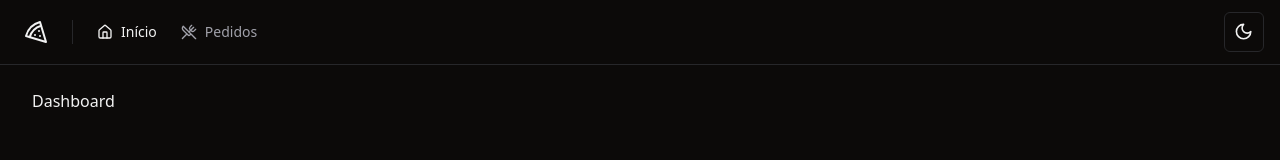
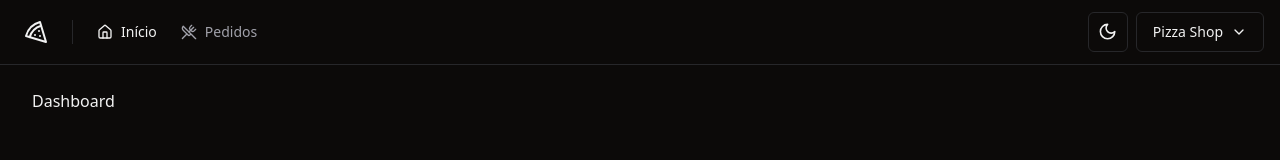
Before and after one commit to kaiquecamposdev/pizza-shop-web, a React (Vite) app: page / in a window 1280 px wide. Shown: the top 160 px of the page. Built offline with nearby package versions, Linux system fonts and the light colour scheme.

Commit message:
feat: create account menu

```diff
--- /dev/null
+++ b/src/components/account-menu.tsx
@@ -0,0 +1,45 @@
+import { Building, ChevronDown, LogOut } from 'lucide-react'
+
+import { Button } from './ui/button'
+import {
+  DropdownMenu,
+  DropdownMenuContent,
+  DropdownMenuItem,
+  DropdownMenuLabel,
+  DropdownMenuSeparator,
+  DropdownMenuTrigger,
+} from './ui/dropdown-menu'
+
+export function AccountMenu() {
+  return (
+    <DropdownMenu>
+      <DropdownMenuTrigger asChild>
+        <Button
+          variant="outline"
+          className="flex select-none items-center gap-2"
+        >
+          Pizza Shop
+          <ChevronDown size={16} />
+        </Button>
+      </DropdownMenuTrigger>
+      <DropdownMenuContent>
+        <DropdownMenuLabel className="flex flex-col">
+          <span>Kaique de Campos Monteiro</span>
+          <span className="text-xs font-normal text-muted-foreground">
+            kaiquedecampos2@gmail.com
+          </span>
+        </DropdownMenuLabel>
+        <DropdownMenuSeparator />
+
+        <DropdownMenuItem>
+          <Building size={16} />
+          <span>Perfil da Loja</span>
+        </DropdownMenuItem>
+        <DropdownMenuItem className="text-rose-500 dark:text-rose-400">
+          <LogOut size={16} />
+          <span>Sair</span>
+        </DropdownMenuItem>
+      </DropdownMenuContent>
+    </DropdownMenu>
+  )
+}
--- a/src/components/header.tsx
+++ b/src/components/header.tsx
@@ -1,7 +1,8 @@
 import { Home, Pizza, UtensilsCrossed } from 'lucide-react'
 
+import { AccountMenu } from './account-menu'
 import { NavLink } from './nav-link'
-import { ThemeToggle } from './theme/theme-toggle'
+import { ToggleTheme } from './theme/toggle-theme'
 import { Separator } from './ui/separator'
 
 export function Header() {
@@ -21,8 +22,9 @@ export function Header() {
           </NavLink>
         </nav>
       </header>
-      <div className="ml-auto mr-4">
-        <ThemeToggle />
+      <div className="ml-auto mr-4 flex gap-2">
+        <ToggleTheme />
+        <AccountMenu />
       </div>
     </div>
   )
--- a/src/components/theme/theme-toggle.tsx
+++ b/src/components/theme/toggle-theme.tsx
@@ -10,7 +10,7 @@ import {
 
 import { useTheme } from './theme-provider'
 
-export function ThemeToggle() {
+export function ToggleTheme() {
   const { setTheme } = useTheme()
 
   return (
```
Also changed, not shown: src/components/ui/dropdown-menu.tsx (+30 -30 lines).
